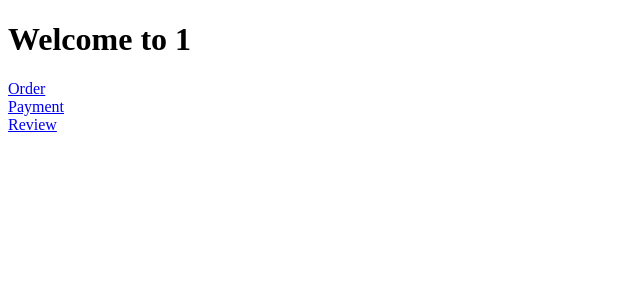
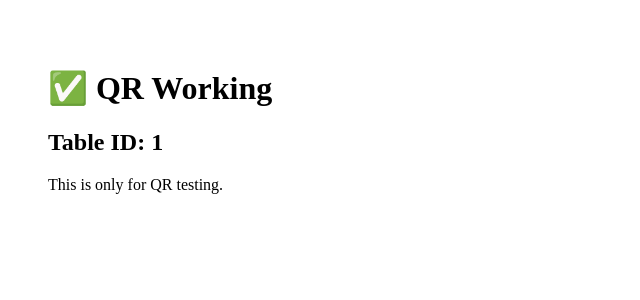
Before and after one commit to archana16ju/hotalmanagement, a Next.js app: page /table/1 in a window 1280 px wide. Shown: the top 300 px of the page, without its empty margins (0-640 px from the left). Built offline with nearby package versions, Linux system fonts and the light colour scheme.

Commit message:
Simple QR test page

```diff
--- a/src/app/table/[id]/page.tsx
+++ b/src/app/table/[id]/page.tsx
@@ -1,19 +1,13 @@
-export default function TablePage({ params }: { params: { id: string } }) {
-
-  const tableId = params.id
-
-  const displayName =
-    tableId.replace(/-/g, ' ').toUpperCase()
-
+export default function TablePage({
+  params,
+}: {
+  params: { id: string }
+}) {
   return (
-    <div>
-
-      <h1>Welcome to {displayName}</h1>
-
-      <a href={`/order?table=${tableId}`}>Order</a><br/>
-      <a href={`/payment?table=${tableId}`}>Payment</a><br/>
-      <a href={`/review?table=${tableId}`}>Review</a>
-
+    <div style={{ padding: 40 }}>
+      <h1>✅ QR Working</h1>
+      <h2>Table ID: {params.id}</h2>
+      <p>This is only for QR testing.</p>
     </div>
   )
 }
```
